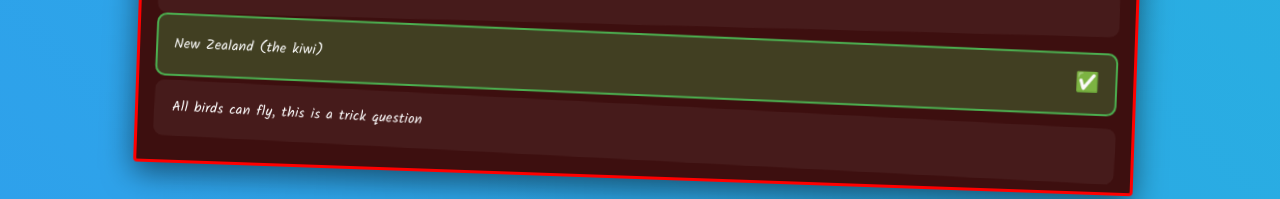
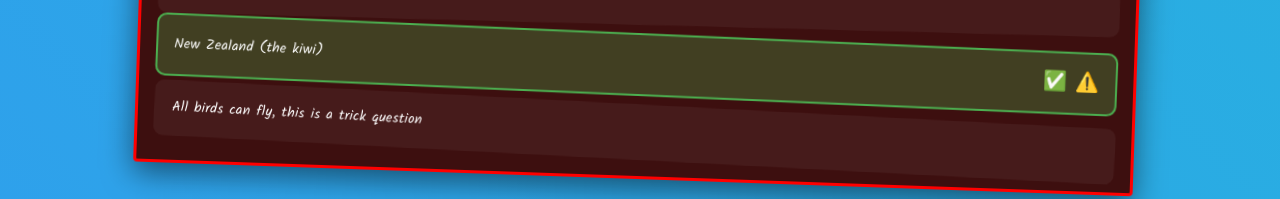
Before and after one commit to lcgreen/chaos, a Vue app: page /results in a window 1280 px wide. Shown: the part 612-811 px from the top of the page. Built offline with nearby package versions, Linux system fonts and the light colour scheme.

Commit message:
Update package dependencies to version 3.2.3 for Vitest and related packages; enhance ResultsView component with improved answer validation and user feedback for unanswered questions.

```diff
--- a/package.json
+++ b/package.json
@@ -25,7 +25,7 @@
     "typescript": "^5.1.6",
     "vite": "^5.0.0",
     "vite-plugin-vuetify": "^2.1.0",
-    "vitest": "^0.34.1"
+    "vitest": "3.2.3"
   },
   "type": "module"
 }
--- a/src/components/ResultsView.vue
+++ b/src/components/ResultsView.vue
@@ -46,8 +46,9 @@
               </span>
               <div class="answer-icons">
                 <span v-if="optionIndex === question.correctAnswer">✅</span>
-                <span v-if="userAnswers[index] === optionIndex && optionIndex !== question.correctAnswer">❌</span>
-                <span v-if="userAnswers[index] === optionIndex">👈</span>
+                <span v-if="userAnswers[index] === optionIndex && optionIndex !== question.correctAnswer && userAnswers[index] !== -1">❌</span>
+                <span v-if="userAnswers[index] === optionIndex && userAnswers[index] !== -1">👈</span>
+                <span v-if="userAnswers[index] === -1 && optionIndex === question.correctAnswer">⚠️</span>
               </div>
             </div>
           </div>
@@ -101,7 +102,11 @@ const userAnswers = ref<number[]>([])
 // Computed
 const score = computed(() => {
   return userAnswers.value.reduce((total, answer, index) => {
-    return total + (answer === questions.value[index].correctAnswer ? 1 : 0)
+    // Only count as correct if the answer matches and is not -1 (no answer)
+    if (answer !== -1 && answer === questions.value[index]?.correctAnswer) {
+      return total + 1
+    }
+    return total
   }, 0)
 })
 
@@ -169,7 +174,7 @@ const getAnswerClass = (question: QuizQuestion, optionIndex: number, questionInd
 
   if (optionIndex === question.correctAnswer) {
     return `${baseClass} ${chaosClass} correct-answer`
-  } else if (userAnswers.value[questionIndex] === optionIndex) {
+  } else if (userAnswers.value[questionIndex] === optionIndex && userAnswers.value[questionIndex] !== -1) {
     return `${baseClass} ${chaosClass} user-wrong-answer`
   }
   return `${baseClass} ${chaosClass}`
@@ -232,6 +237,27 @@ onMounted(() => {
   console.log('Results: Regenerated quiz with seed:', seed, 'count:', count, 'categories:', categories)
   console.log('Questions loaded:', questions.value.length)
   console.log('User answers:', userAnswers.value.length)
+
+  // Validate that questions and answers arrays match in length
+  if (questions.value.length !== userAnswers.value.length) {
+    console.warn(`Length mismatch! Questions: ${questions.value.length}, Answers: ${userAnswers.value.length}`)
+
+    // Pad answers array if it's shorter than questions
+    if (userAnswers.value.length < questions.value.length) {
+      const missingAnswers = questions.value.length - userAnswers.value.length
+      console.warn(`Padding ${missingAnswers} missing answers with -1 (no answer)`)
+      userAnswers.value = [...userAnswers.value, ...Array(missingAnswers).fill(-1)]
+    }
+
+    // Trim answers array if it's longer than questions
+    if (userAnswers.value.length > questions.value.length) {
+      const extraAnswers = userAnswers.value.length - questions.value.length
+      console.warn(`Trimming ${extraAnswers} extra answers`)
+      userAnswers.value = userAnswers.value.slice(0, questions.value.length)
+    }
+
+    console.log('After validation - Questions:', questions.value.length, 'Answers:', userAnswers.value.length)
+  }
 })
 </script>
 
@@ -331,6 +357,11 @@ onMounted(() => {
 .user-wrong-answer {
   background: rgba(244, 67, 54, 0.3);
   border-color: #f44336;
+}
+
+.no-answer {
+  background: rgba(255, 193, 7, 0.3);
+  border-color: #ffc107;
 }
 
 .answer-icons {
```
Also changed, not shown: 1 other file (tests, documents, lock files or other folders).
